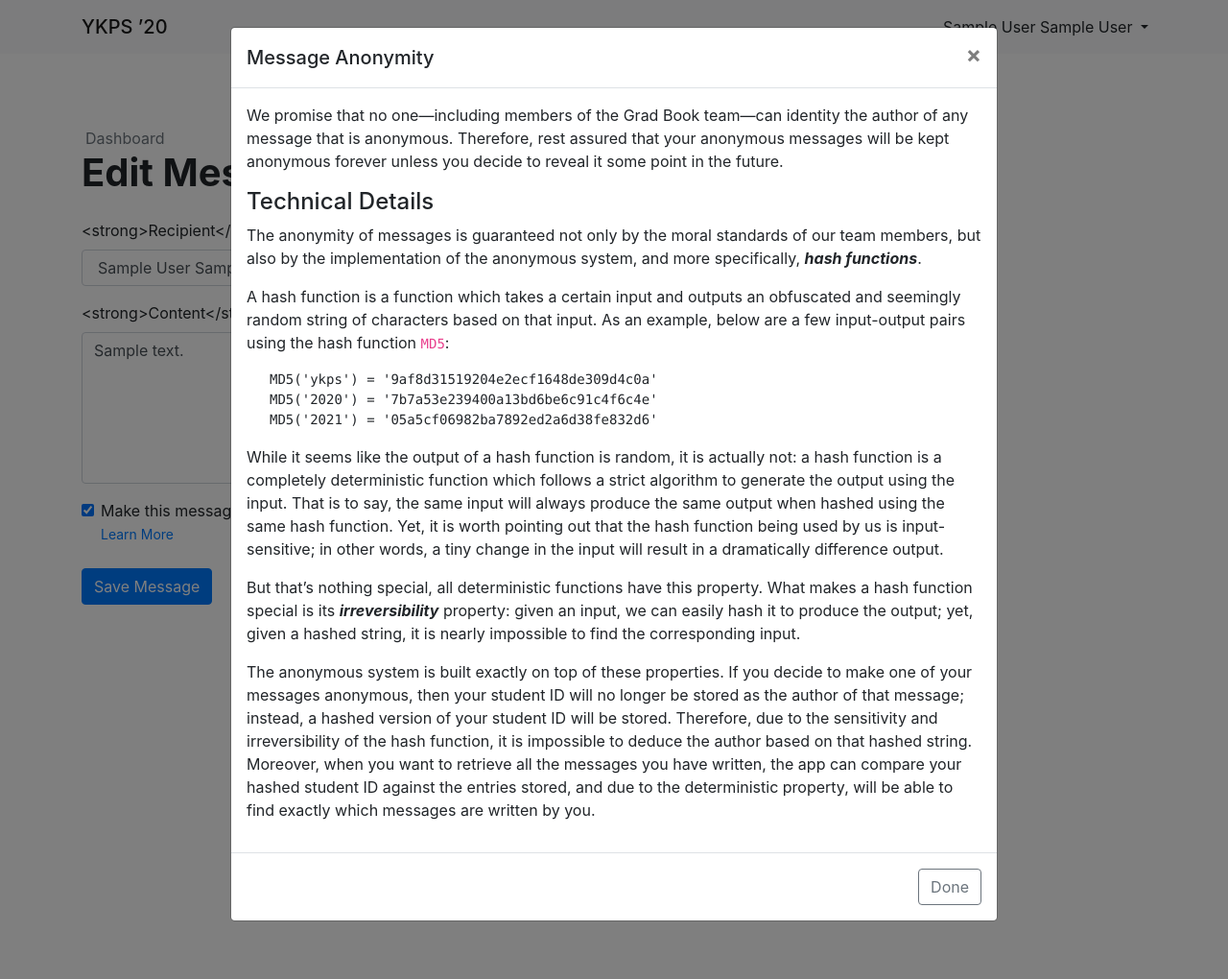
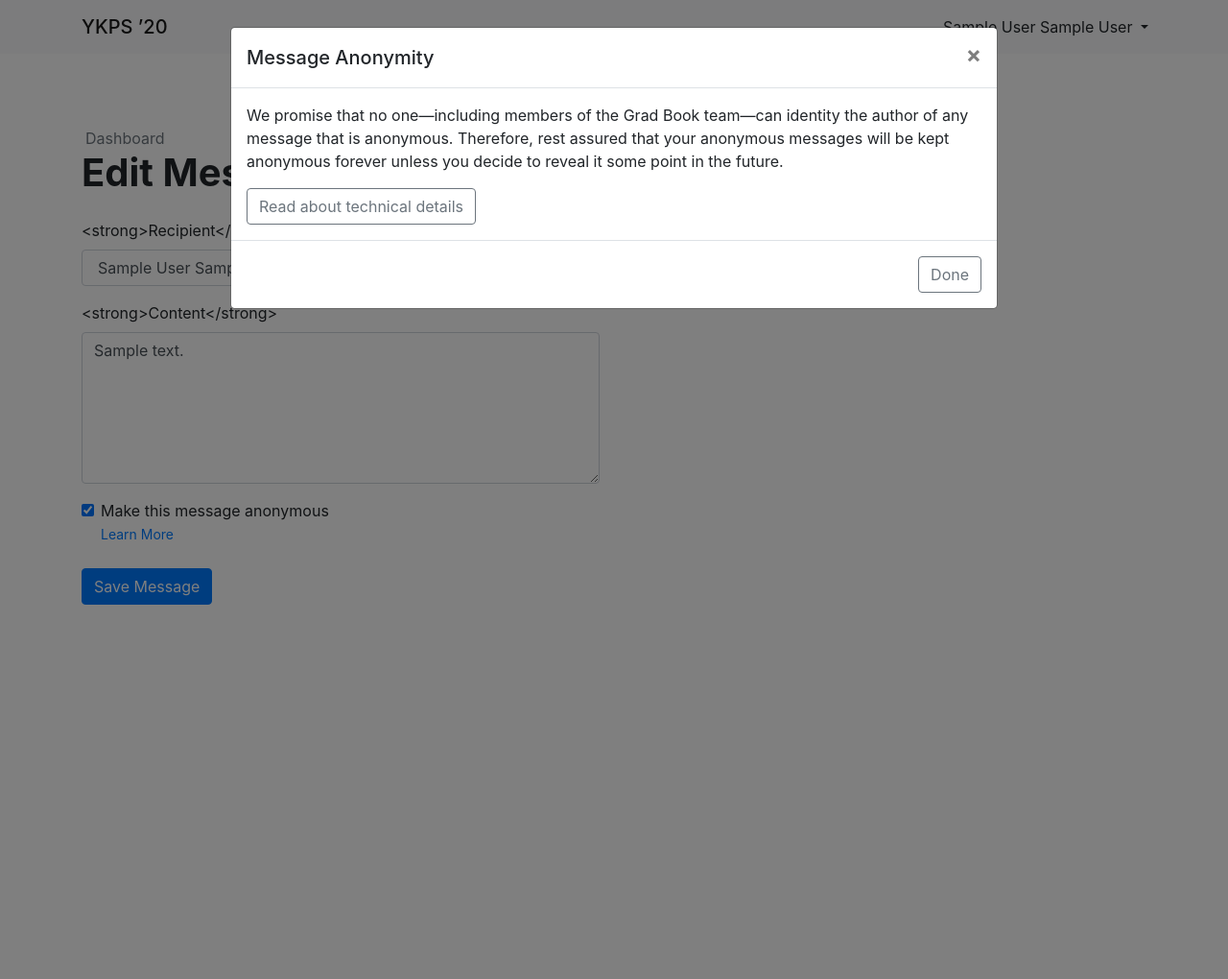
Before and after one commit to georgeyjm/ykps2020, a Flask app: page /message/edit/1 in a window 1280 px wide, after a click on "Learn More". Shown: the whole page at 96% size. Run offline with Flask 2, Linux system fonts and the light colour scheme; a user stored in the database is signed in; tables that the repository leaves empty hold one stand-in row (values such as "Sample post"); some libraries are stand-ins or nearby versions.

Commit message:
Add collapse to the technical details section

```diff
--- a/ykps2020/templates/edit-message.html
+++ b/ykps2020/templates/edit-message.html
@@ -48,8 +48,11 @@
           </div>
           <div class='modal-body'>
             <p>We promise that no one&mdash;including members of the Grad Book team&mdash;can identity the author of any message that is anonymous. Therefore, rest assured that your anonymous messages will be kept anonymous forever unless you decide to reveal it some point in the future.</p>
-            <p></p>
-            <h4>Technical Details</h4>
+            <button class='btn btn-outline-secondary' type='button' data-toggle='collapse' data-target='#technical-details-collapse' aria-expanded='false' aria-controls='technical-details-collapse'>
+              Read about technical details
+            </button>
+            <div class='collapse' id='technical-details-collapse'>
+              <div class='card card-body'>
                 <p>The anonymity of messages is guaranteed not only by the moral standards of our team members, but also by the implementation of the anonymous system, and more specifically, <strong><em>hash functions</em></strong>.</p>
                 <p>A hash function is a function which takes a certain input and outputs an obfuscated and seemingly random string of characters based on that input. As an example, below are a few input-output pairs using the hash function <code>MD5</code>:</p>
                 <pre class='ml-0 ml-lg-4'><code>MD5('ykps') = '9af8d31519204e2ecf1648de309d4c0a'
@@ -58,6 +61,8 @@ MD5('2021') = '05a5cf06982ba7892ed2a6d38fe832d6'</code></pre>
                 <p>While it seems like the output of a hash function is random, it is actually not: a hash function is a completely deterministic function which follows a strict algorithm to generate the output using the input. That is to say, the same input will always produce the same output when hashed using the same hash function. Yet, it is worth pointing out that the hash function being used by us is input-sensitive; in other words, a tiny change in the input will result in a dramatically difference output.</p>
                 <p>But that&rsquo;s nothing special, all deterministic functions have this property. What makes a hash function special is its <strong><em>irreversibility</em></strong> property: given an input, we can easily hash it to produce the output; yet, given a hashed string, it is nearly impossible to find the corresponding input.</p>
                 <p>The anonymous system is built exactly on top of these properties. If you decide to make one of your messages anonymous, then your student ID will no longer be stored as the author of that message; instead, a hashed version of your student ID will be stored. Therefore, due to the sensitivity and irreversibility of the hash function, it is impossible to deduce the author based on that hashed string. Moreover, when you want to retrieve all the messages you have written, the app can compare your hashed student ID against the entries stored, and due to the deterministic property, will be able to find exactly which messages are written by you.</p>
+              </div>
+            </div>
           </div>
           <div class='modal-footer'>
             <button type='button' class='btn btn-outline-secondary' data-dismiss='modal'>Done</button>
```
Also changed, not shown: ykps2020/templates/new-message.html (+7 -2 lines). Lines whose indentation alone changed are shown as unchanged.
